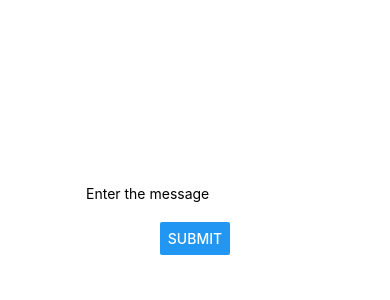
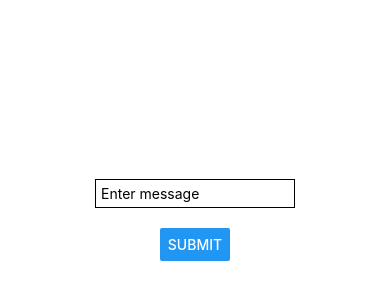
Before and after one commit to subeernihilent/NIMSMobileApp, a React Native app: screen / in a window 390 px wide. Shown: the part 202-502 px from the top of the page. Built offline with nearby package versions, Linux system fonts and the light colour scheme.

Commit message:
Merged PR 1: verifying commit
verifying commit

```diff
--- a/App.js
+++ b/App.js
@@ -12,7 +12,7 @@ const onClickButton = () => {
 }
   return (
     <View style={styles.container}>
-      <TextInput style={styles.TextInput} placeholder = 'Enter the message' onChangeText={(val) => {setTextValue(val)} }/>
+      <TextInput style={styles.TextInput} placeholder = 'Enter message' onChangeText={(val) => {setTextValue(val)} }/>
       <Button title='Submit' onPress={onClickButton}/>
     </View>
   );
@@ -27,7 +27,10 @@ const styles = StyleSheet.create({
   },
 
   TextInput: {
-    marginBottom: 20
+    marginBottom: 20,
+    borderWidth: 1,
+    padding: 5,
+    width: 200
   }
 
 });
```
